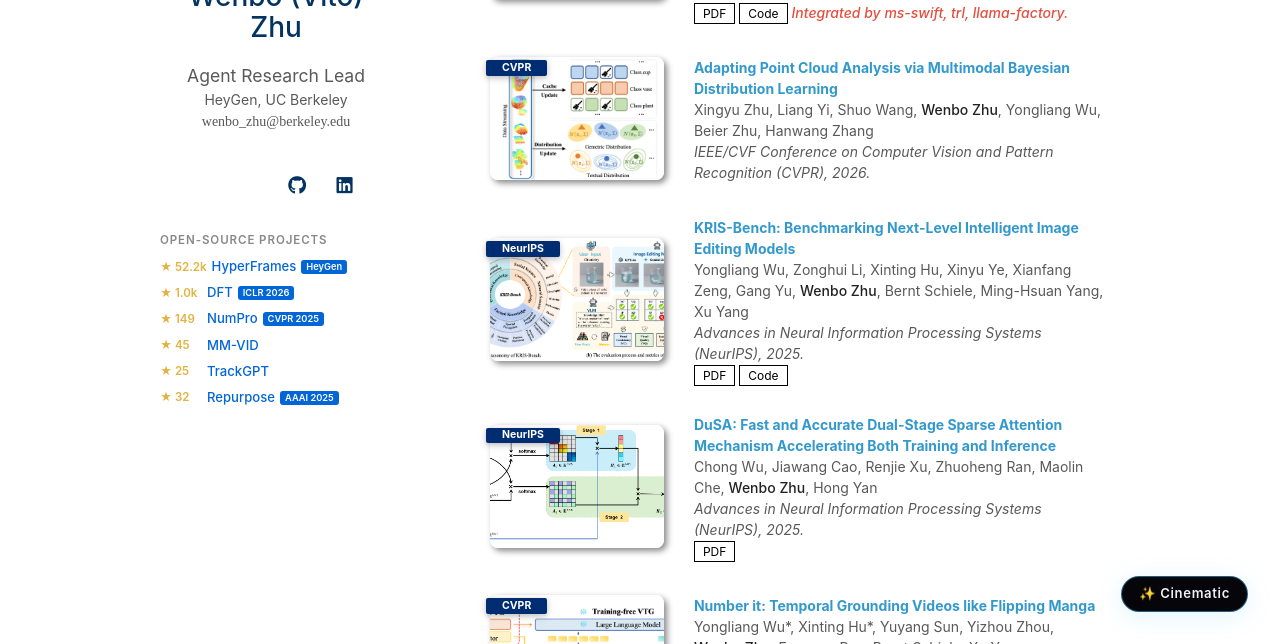
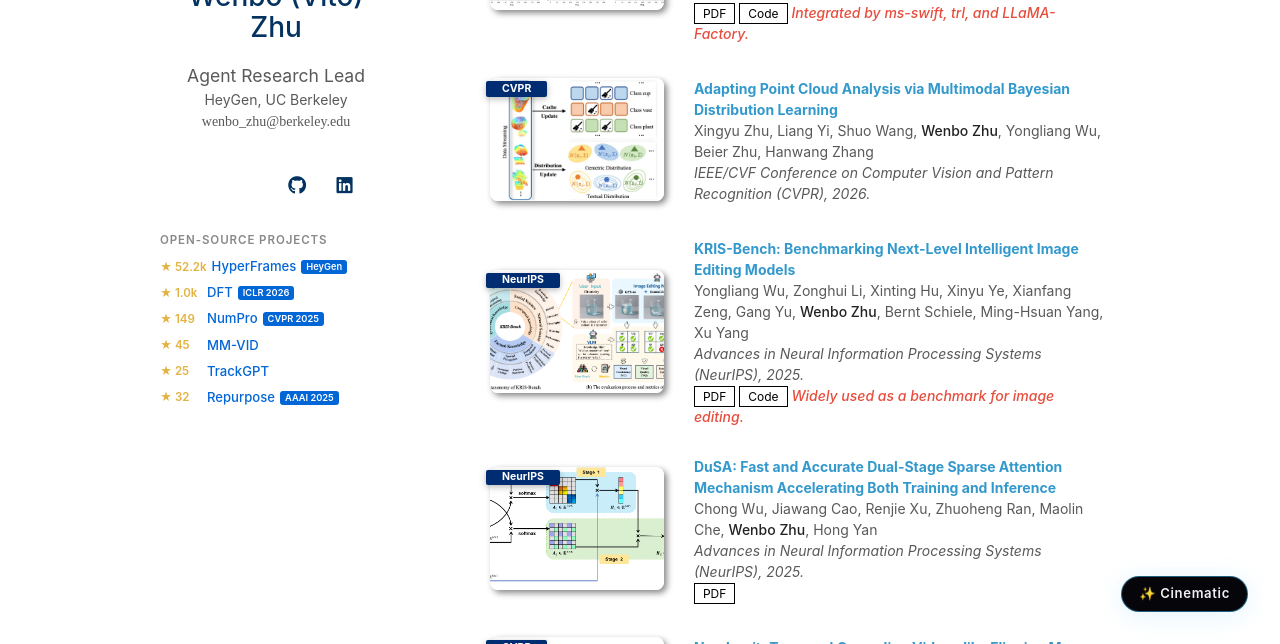
Before and after one commit to Vitozhu04/vitozhu04.github.io, a Jekyll site: the page built from index.md, in a window 1280 px wide and 900 px high, scrolled down 1575 px, cut to the strip 256-900 px from the top of the window. Built offline with Jekyll 4.4.1, drawn with Linux system fonts in a browser that asks for light colours; a style sheet for code colours, icons or effects is not loaded; some of the changed text lies outside the part shown.

Commit message:
Correct SoccerNet award date and add publication impact notes.
Move the CVPR 2025 SoccerNet third place to June 2025 with the other June entries, and record impact notes on DFT, NumPro, RSVP, and KRIS-Bench using the same notes field as the VEU-Bench highlight.

Co-authored-by: Wenbo Zhu <Vitozhu04@users.noreply.github.com>

```diff
--- a/_data/publications.yml
+++ b/_data/publications.yml
@@ -13,7 +13,7 @@ main:
     pdf: https://arxiv.org/abs/2508.05629
     image: ./assets/img/dft.png
     code: https://github.com/yongliang-wu/DFT
-    others: <strong><i style="color:#e74d3c">Integrated by ms-swift, trl, llama-factory.</i></strong>
+    notes: "Integrated by ms-swift, trl, and LLaMA-Factory."
 
   - title: "Adapting Point Cloud Analysis via Multimodal Bayesian Distribution Learning"
     authors: "Xingyu Zhu, Liang Yi, Shuo Wang, <strong>Wenbo Zhu</strong>, Yongliang Wu, Beier Zhu, Hanwang Zhang"
@@ -28,6 +28,7 @@ main:
     pdf: https://arxiv.org/abs/2505.16707
     image: ./assets/img/kris-bench.png
     code: https://yongliang-wu.github.io/kris_bench_project_page/
+    notes: "Widely used as a benchmark for image editing."
 
   - title: "DuSA: Fast and Accurate Dual-Stage Sparse Attention Mechanism Accelerating Both Training and Inference"
     authors: "Chong Wu, Jiawang Cao, Renjie Xu, Zhuoheng Ran, Maolin Che, <strong>Wenbo Zhu</strong>, Hong Yan"
@@ -43,7 +44,7 @@ main:
     pdf: https://arxiv.org/abs/2411.10332
     code: https://github.com/yongliang-wu/NumPro
     image: ./assets/img/numpro.png
-    others: <strong><i style="color:#e74d3c">Adopted by Andrew Zisserman's work.</i></strong>
+    notes: "Adopted by Andrew Zisserman's work."
 
   - title: "Unlearning Concepts in Diffusion Model via Concept Domain Correction and Concept Preserving Gradient"
     authors: "Yongliang Wu*, Shiji Zhou*, Mingzhuo Yang, Lianzhe Wang, <strong>Wenbo Zhu</strong>, Heng Chang, Xinting Hu, Xiao Zhou, Xu Yang"
@@ -76,4 +77,4 @@ main:
     conference: "Annual Meeting of the Association for Computational Linguistics (ACL), 2025."
     pdf: https://arxiv.org/abs/2506.04277
     image: ./assets/img/rsvp.png
-    others: <strong><i style="color:#e74d3c">Compared and cited by SAM 3.</i></strong>
+    notes: "Compared and cited by SAM 3."
```
Also changed, not shown: index.md (+1 -1 lines).
